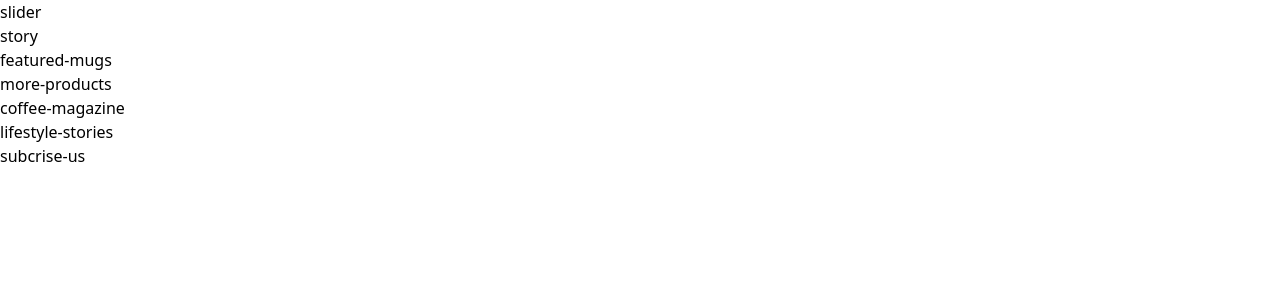
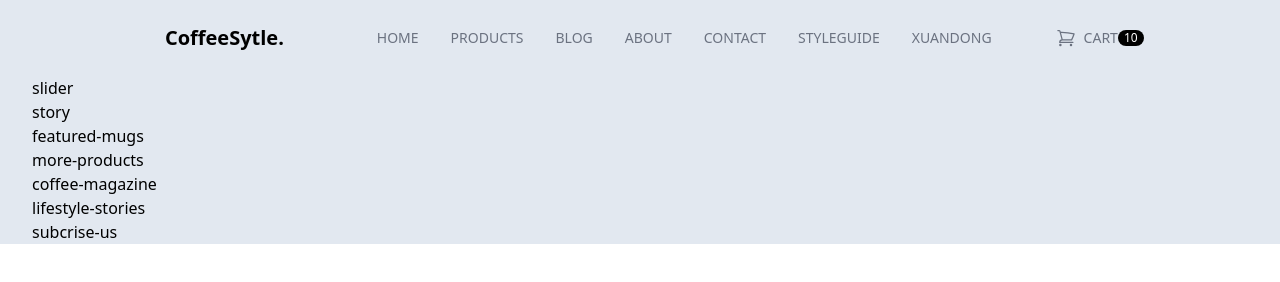
Before and after one commit to xuanndong/tailwindcss, a website: page public/index.html in a window 1280 px wide. Drawn offline with nearby package versions, Linux system fonts and the light colour scheme; files that its build step writes are made by us from their sources.

Commit message:
Add header

```diff
--- a/public/index.html
+++ b/public/index.html
@@ -8,9 +8,46 @@
 </head>
 <body>
     <div id="root">
-        <div class="content-wrapper">
-            <header>
-
+        <div class="content-wrapper max-w-screen-2xl text-base mx-auto px-8 bg-slate-200">
+            <header class="py-6 mx-10">
+                <nav class="flex flex-row justify-between items-center">
+                    <div class="logo basis-2/6 text-center text-xl font-semibold cursor-pointer">
+                        CoffeeSytle.
+                    </div>
+                    <ul class="basis-3/6 flex items-center justify-end gap-8 uppercase text-sm text-gray-500 font-medium">
+                        <li class="ct-top-menu-item">
+                            <a href="#" class="">Home</a>
+                        </li>
+                        <li class="ct-top-menu-item">
+                            <a href="#" class="">Products</a>
+                        </li>
+                        <li class="ct-top-menu-item">
+                            <a href="#" class="">Blog</a>
+                        </li>
+                        <li class="ct-top-menu-item">
+                            <a href="#" class="">About</a>
+                        </li>
+                        <li class="ct-top-menu-item">
+                            <a href="#" class="">Contact</a>
+                        </li>
+                        <li class="ct-top-menu-item">
+                            <a href="#" class="">StyleGuide</a>
+                        </li>
+                        <li class="ct-top-menu-item">
+                            <a href="https://github.com/xuanndong/xuanndong" target="_blank" class="xuandong">xuandong</a>
+                    </ul>
+                    <ul class=" basis-1/6 flex justify-start items-center ml-16 uppercase text-sm text-gray-500 font-medium">
+                        <li class="ct-top-menu-item">
+                            <a href="#" class="flex items-center">
+                                <svg xmlns="http://www.w3.org/2000/svg" fill="none" viewBox="0 0 24 24" stroke-width="1.5" stroke="currentColor" class="ct-icon">
+                                    <path stroke-linecap="round" stroke-linejoin="round" d="M2.25 3h1.386c.51 0 .955.343 1.087.835l.383 1.437M7.5 14.25a3 3 0 0 0-3 3h15.75m-12.75-3h11.218c1.121-2.3 2.1-4.684 2.924-7.138a60.114 60.114 0 0 0-16.536-1.84M7.5 14.25 5.106 5.272M6 20.25a.75.75 0 1 1-1.5 0 .75.75 0 0 1 1.5 0Zm12.75 0a.75.75 0 1 1-1.5 0 .75.75 0 0 1 1.5 0Z" />
+                                </svg>
+                                <span class="ms-2">Cart</span>
+                                <span class="ct-badge-circle bg-black text-white">10</span>
+                            </a>
+                        </li>
+                    </ul>
+                </nav>
             </header>
             <main>
                 <div class="slider">
--- a/src/input.css
+++ b/src/input.css
@@ -1,3 +1,15 @@
 @tailwind base;
 @tailwind components;
 @tailwind utilities;
+
+/*ct - custom */
+.ct-top-menu-item {
+    @apply cursor-pointer py-1 hover:text-gray-800 relative after:absolute after:bottom-0 after:left-0 after:bg-light-coffee
+    after:h-0.5 after:w-0 hover:after:w-full after:transition-all after:ease-in-out after:duration-300;
+}
+.ct-icon {
+    @apply w-5 h-5 inline-block;
+}
+.ct-badge-circle {
+    @apply text-xs text-center rounded-full px-1.5;
+}
--- a/tailwind.config.js
+++ b/tailwind.config.js
@@ -2,7 +2,11 @@
 module.exports = {
   content: ["./public/**/*.{html,js}"],
   theme: {
-    extend: {},
+    extend: {
+      colors: {
+        'light-coffee': '#C89F94'
+      }
+    },
   },
   plugins: [],
 }
```
Also changed, not shown: README.md (added), public/output.css (deleted), 1 other file.
